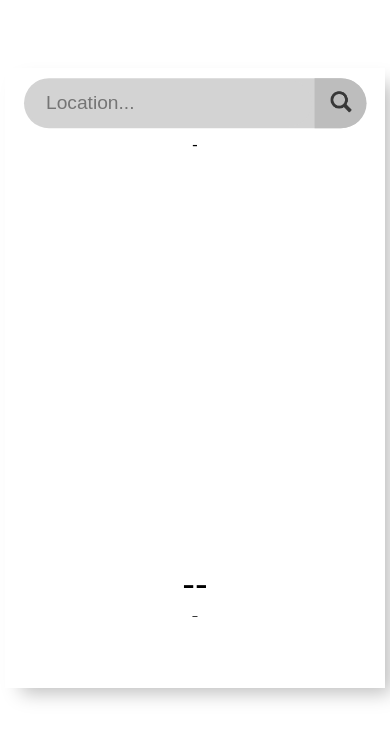
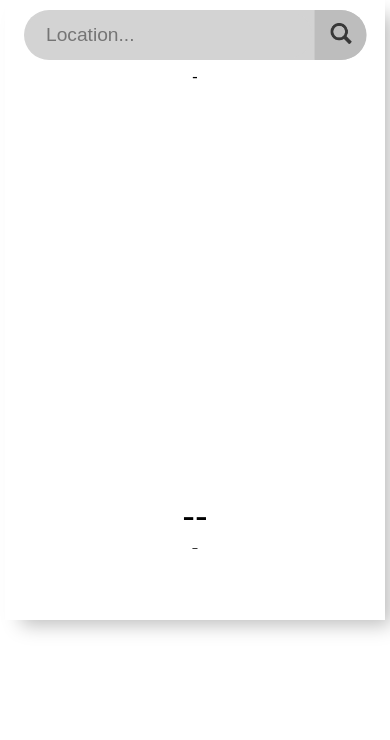
Before and after one commit to Vtrrix/Weather-app, a plain HTML site: page index.html in a window 390 px wide. Drawn offline with Linux system fonts and the light colour scheme; a web font is replaced by a local one.

Commit message:
second commit

```diff
--- a/style/style.scss
+++ b/style/style.scss
@@ -132,3 +132,9 @@ body{
 
 
 }
+
+@media only screen and (max-width: 450px) {
+    #weather{
+        transform: translateY(0);
+    }
+  }
```
Also changed, not shown: style/style.css, 1 other file.
